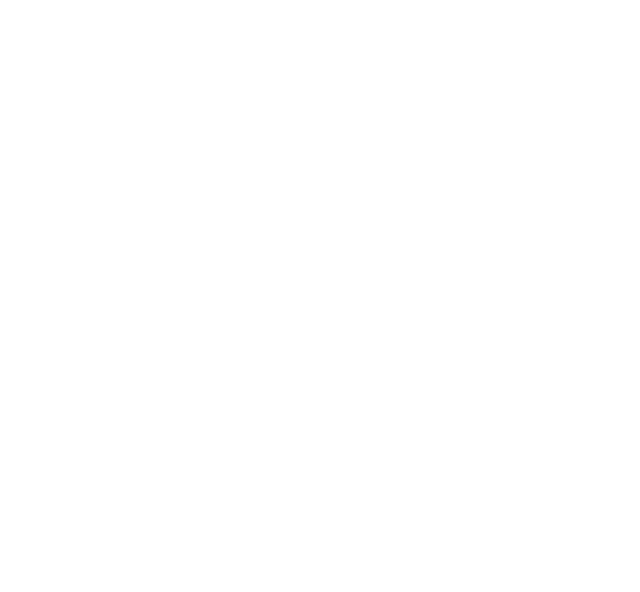
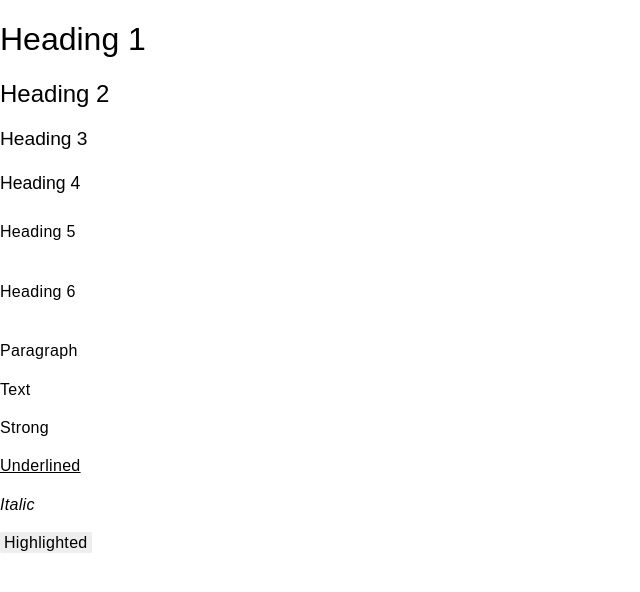
Before and after one commit to LilianAvry/petit-css, a website: page src/typography/index.html in a window 1280 px wide. Shown: the whole page, without its empty margins (0-640 px from the left). Drawn offline with Linux system fonts and the light colour scheme.

Commit message:
Set headers and strong font-weight to 500

```diff
--- a/src/petit.css
+++ b/src/petit.css
@@ -441,6 +441,7 @@ h5, h6, p, b, i, u, span, mark, strong, b, u, i, li, th, td, .link {
     line-height: 1.4rem;
 }
 p, b, i, u, span, mark, u, i, li, td, .link {font-weight: lighter;}
+h1, h2, h3, h4, h5, h6, strong { font-weight: 500; }
 h1 {font-size: 2rem;}
 h2 {font-size: 1.5rem;}
 h3 {font-size: 1.2rem;}
--- a/src/typography/index.html
+++ b/src/typography/index.html
@@ -8,6 +8,17 @@
     <link rel="stylesheet" href="style.css">
   </head>
   <body>
-
+    <h1>Heading 1</h1>
+    <h2>Heading 2</h2>
+    <h3>Heading 3</h3>
+    <h4>Heading 4</h4>
+    <h5>Heading 5</h5>
+    <h6>Heading 6</h6>
+    <p>Paragraph</p>
+    <p><span>Text</span></p>
+    <p><strong>Strong</strong></p>
+    <p><u>Underlined</u></p>
+    <p><i>Italic</i></p>
+    <p><mark>Highlighted</mark></p>
   </body>
 </html>
--- a/src/typography/style.css
+++ b/src/typography/style.css
@@ -4,6 +4,7 @@ h5, h6, p, b, i, u, span, mark, strong, b, u, i, li, th, td, .link {
     line-height: 1.4rem;
 }
 p, b, i, u, span, mark, u, i, li, td, .link {font-weight: lighter;}
+h1, h2, h3, h4, h5, h6, strong { font-weight: 500; }
 h1 {font-size: 2rem;}
 h2 {font-size: 1.5rem;}
 h3 {font-size: 1.2rem;}
```
